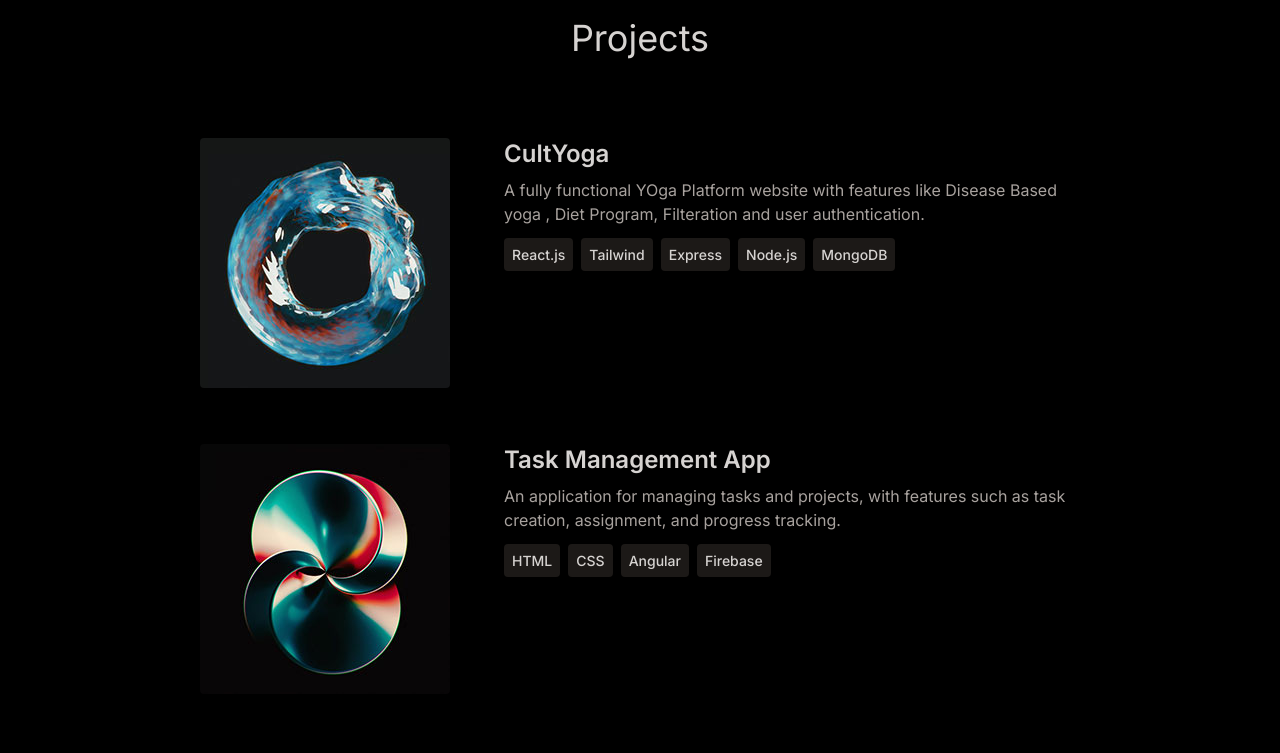
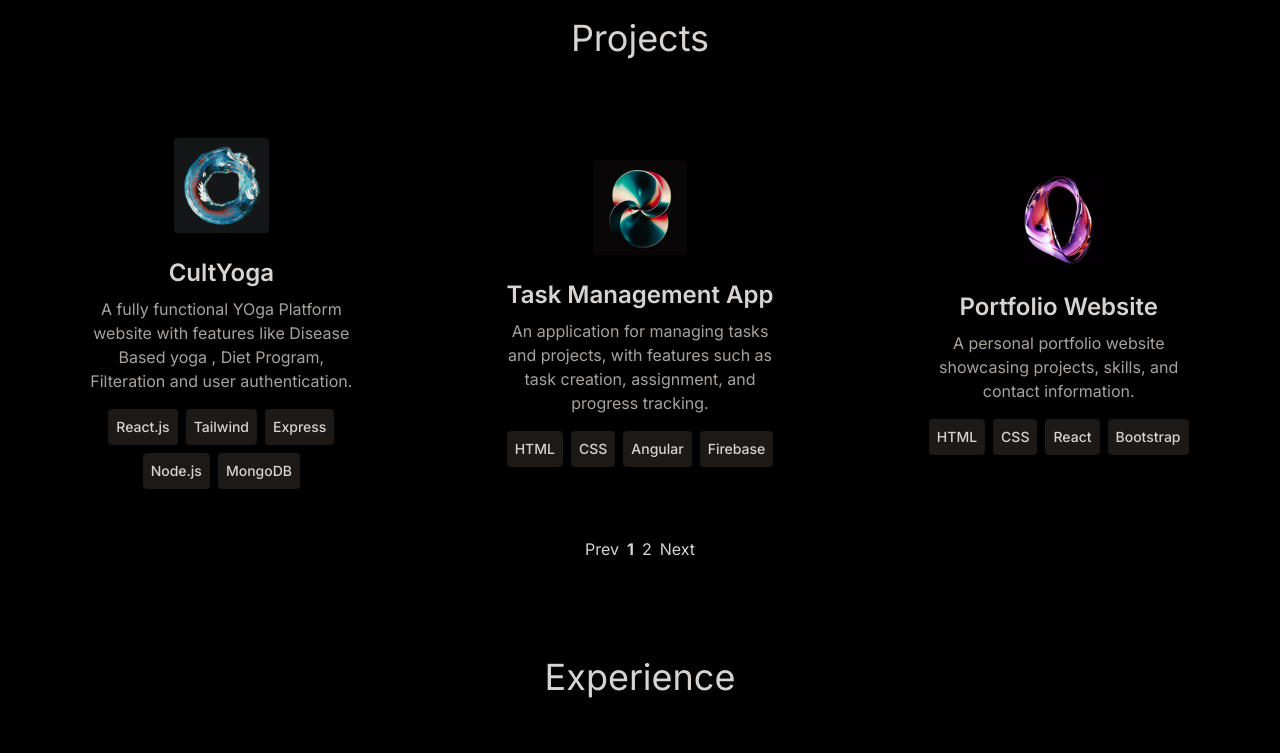
Before and after one commit to NamanRajputXXI/portfolio, a React (Vite) app: page / in a window 1280 px wide. Shown: the part 1260-2013 px from the top of the page. Built offline with nearby package versions, Linux system fonts and the light colour scheme; a web font is replaced by a local one.

Commit message:
feat:add pagination in project components

```diff
--- a/src/components/Projects.jsx
+++ b/src/components/Projects.jsx
@@ -1,7 +1,30 @@
+import { useEffect, useState } from "react";
 import { PROJECTS } from "../constants";
 import { motion } from "framer-motion";
 
 const Projects = () => {
+  const [currentPage, setCurrentPage] = useState(1);
+  const [itemsPerPage, setItemsPerPage] = useState(1);
+  useEffect(() => {
+    const handleResize = () => {
+      if (window.innerWidth >= 1256) {
+        setItemsPerPage(3);
+      } else if (window.innerWidth >= 786) {
+        setItemsPerPage(2);
+      } else {
+        setItemsPerPage(1);
+      }
+    };
+    handleResize();
+    window.addEventListener("resize", handleResize);
+
+    return () => window.removeEventListener("resize", handleResize);
+  }, []);
+
+  const indexOfLastItem = currentPage * itemsPerPage;
+  const indexOfFirstItem = indexOfLastItem - itemsPerPage;
+  const currentItems = PROJECTS.slice(indexOfFirstItem, indexOfLastItem);
+  const totalPages = Math.ceil(PROJECTS.length / itemsPerPage);
   return (
     <div className="pb-4">
       <motion.h2
@@ -12,19 +35,22 @@ const Projects = () => {
       >
         Projects
       </motion.h2>
-      <div>
-        {PROJECTS.map((project, index) => (
-          <div key={index} className=" mb-8 flex flex-wrap lg:justify-center">
+      <div className="flex max-w-7xl w-full mx-auto flex-col lg:flex-row items-center justify-center gap-10">
+        {currentItems.map((project, index) => (
+          <div
+            key={index}
+            className="mb-8 flex flex-col items-center justify-center w-full"
+          >
             <motion.div
               whileInView={{ opacity: 1, x: 0 }}
               initial={{ opacity: 0, x: -100 }}
               transition={{ duration: 1 }}
-              className="w-full lg:w-1/4"
+              className="w-full flex items-center justify-center lg:w-1/4"
             >
               <img
                 src={project.image}
-                width={250}
-                height={250}
+                width={300}
+                height={300}
                 alt={project.title}
                 className="mb-6 rounded"
               />
@@ -33,21 +59,49 @@ const Projects = () => {
               whileInView={{ opacity: 1, x: 0 }}
               initial={{ opacity: 0, x: 100 }}
               transition={{ duration: 1 }}
-              className="w-full max-w-xl lg:w-3/4"
+              className="w-full text-center max-w-xl  lg:px-0 lg:w-3/4"
             >
-              <h3 className=" mb-2 font-semibold text-2xl">{project.title}</h3>
-              <p className="mb-4 text-stone-400">{project.description}</p>
+              <h3 className="mb-2 font-semibold text-2xl">{project.title}</h3>
+              <p className="mb-4 sm:text-base text-sm text-stone-400">
+                {project.description}
+              </p>
+              <div className="flex flex-wrap justify-center gap-2">
                 {project.technologies.map((tech, index) => (
                   <span
-                  className="mr-2 rounded bg-stone-900 p-2 text-sm font-medium text-stone-300"
+                    className="rounded bg-stone-900 p-2 text-sm font-medium text-stone-300"
                     key={index}
                   >
                     {tech}
                   </span>
                 ))}
+              </div>
             </motion.div>
           </div>
         ))}
+      </div>
+
+      <div className="flex  justify-center mt-4 gap-2">
+        <button
+          disabled={currentPage === 1}
+          onClick={() => setCurrentPage((prev) => prev - 1)}
+        >
+          Prev
+        </button>
+        {[...Array(totalPages)].map((_, index) => (
+          <button
+            key={index}
+            onClick={() => setCurrentPage(index + 1)}
+            className={currentPage === index + 1 ? "font-bold" : ""}
+          >
+            {index + 1}
+          </button>
+        ))}
+        <button
+          disabled={currentPage === totalPages}
+          onClick={() => setCurrentPage((prev) => prev + 1)}
+        >
+          Next
+        </button>
       </div>
     </div>
   );
--- a/src/components/Technologies.jsx
+++ b/src/components/Technologies.jsx
@@ -52,7 +52,7 @@ const Technologies = () => {
           animate="animate"
           variants={iconVariants(5)}
         >
-          <SiMongodb className="text-7xl text-cyan-500" />
+          <SiMongodb className="text-7xl text-green-500" />
         </motion.div>
         <motion.div
           initial="initial"
```
Lines whose indentation alone changed are shown as unchanged.
